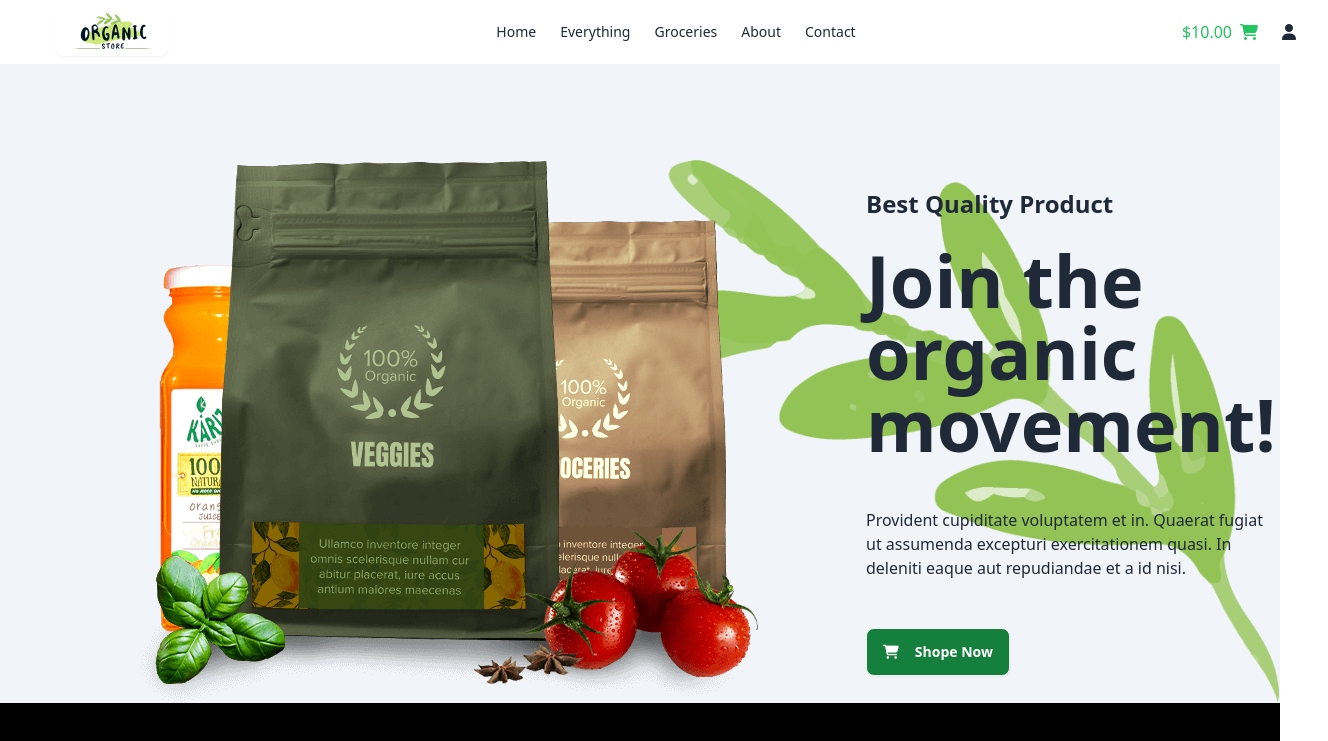
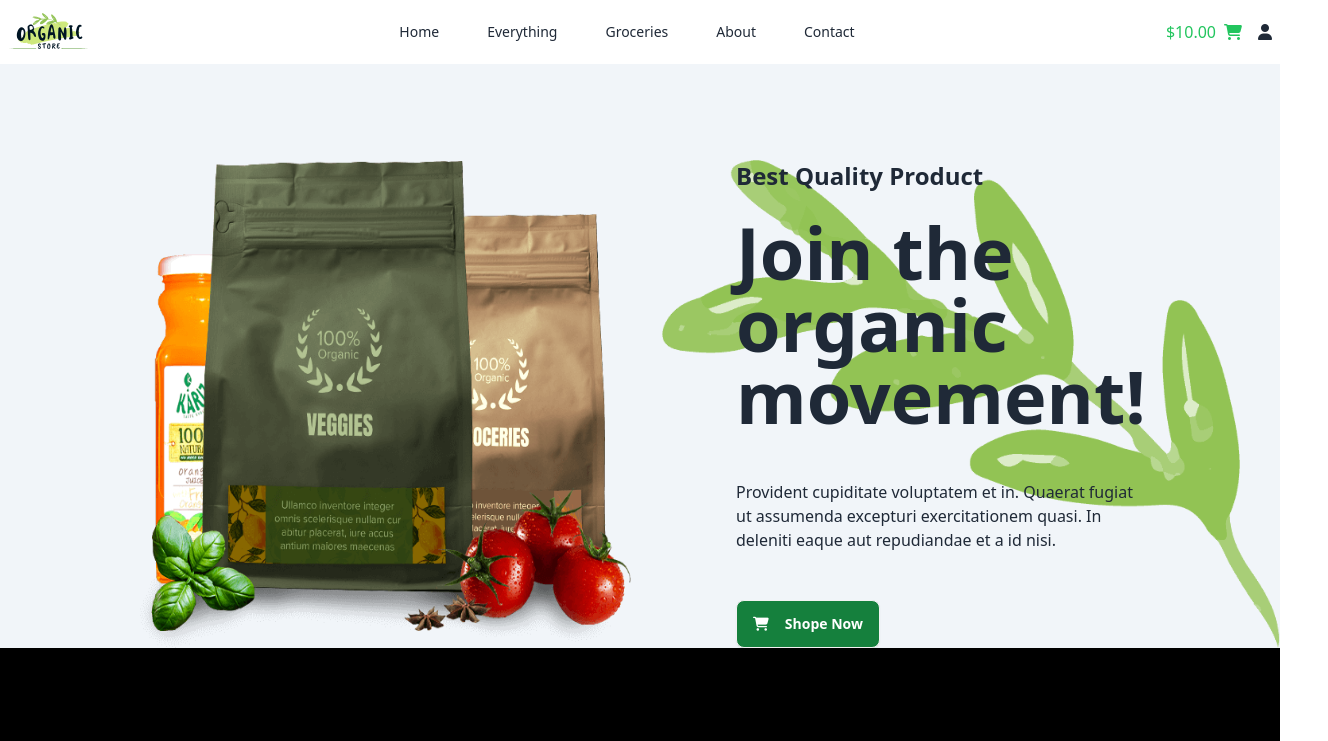
Before and after one commit to MehediZ07/Organic-shop-repo, a plain HTML site: page index.html in a window 1280 px wide. Shown: the top 741 px of the page, 1328 px wide, since content can reach past the window. Drawn offline with nearby package versions, Linux system fonts and the light colour scheme.

Commit message:
Navbar correction

```diff
--- a/index.html
+++ b/index.html
@@ -44,69 +44,82 @@
 <body class="Poppins bg-black">
     <header class="w-full  bg-[#F1F5F9]">
         <div class=" bg-white">
+            <nav class="container mx-auto">
 
-
-            <nav class="container mx-auto">
-                <div class="navbar space-x-6 md:mx-12">
-                    <div class="navbar-start ">
-
-                        <a class="btn  text-xl bg-transparent border-0"><img class="w-20 h-auto " src="images/logo.svg"
+                <div class="navbar flex justify-between">
+                    <div class=" ml-4 md:ml-0">
+                        <a class="text-xl bg-transparent border-0"><img class="w-20 h-auto " src="images/logo.svg"
                                 alt=""></a>
                     </div>
-                    <div class="navbar-center hidden lg:flex">
-                        <ul class="menu menu-horizontal px-1 space-x-6">
+
+                    <div class="navbar-center hidden lg:flex ">
+                        <ul class="menu menu-horizontal space-x-12 px-1 ">
                             <a href="">
-                                <li>Home</li>
+                                Home
                             </a>
                             <a href="">
-                                <li>Everything</li>
+                                Everything
                             </a>
                             <a href="">
-                                <li>Groceries</li>
+                                Groceries
                             </a>
                             <a href="">
-                                <li>About</li>
+                                About
                             </a>
                             <a href="">
-                                <li>Contact</li>
+                                Contact
                             </a>
                         </ul>
                     </div>
-                    <div class="navbar-end space-x-6">
+                    <div class=" space-x-4  md:flex">
+
                         <a href="" class="text-green-500">$10.00<i class="fa-solid fa-cart-shopping pl-2"></i></a>
                         <a href=""><i class="fa-solid fa-user"></i></a>
-                    </div>
-                    <div class="dropdown dropdown-end ">
-                        <div tabindex="0" role="button" class="btn btn-ghost lg:hidden bg-green-500 h-10 ">
-                            <i class="fa-solid fa-bars"></i>
+                        </a>
+                        <!-- Dropdown menu for mid device  -->
+                        <div class="dropdown dropdown-end md:hidden ">
+                            <div tabindex="0" role="button"
+                                class="btn btn-ghost btn-circle  bg-green-500 h-10 rounded-lg">
+                                <svg xmlns="http://www.w3.org/2000/svg" fill="none" viewBox="0 0 24 24"
+                                    class="inline-block h-5 w-5 stroke-current">
+                                    <path stroke-linecap="round" stroke-linejoin="round" stroke-width="2"
+                                        d="M4 6h16M4 12h16M4 18h16"></path>
+                                </svg>
                             </div>
                             <ul tabindex="0"
-                            class="menu menu-sm dropdown-content  text-black rounded-box z-[1] mt-3 w-24 p-2 shadow space-y-2">
+                                class="menu menu-sm dropdown-content bg-base-100 pri-txt-clr rounded-box z-[1] mt-3 w-52 p-2 shadow">
                                 <a href="">
-                                <li>Home</li>
+                                    Home
                                 </a>
                                 <a href="">
-                                <li>Everything</li>
+                                    Everything
                                 </a>
                                 <a href="">
-                                <li>Groceries</li>
+                                    Groceries
                                 </a>
                                 <a href="">
-                                <li>About</li>
+                                    About
                                 </a>
                                 <a href="">
-                                <li>Contact</li>
+                                    Contact
                                 </a>
                             </ul>
                         </div>
                     </div>
+
+
+
+
+                </div>
+
+
             </nav>
         </div>
         <!-- banner  -->
         <div class="hero container mx-auto my-24 bg-leaf bg-no-repeat bg-right-bottom bg-opacity-10 bg-contain">
-            <div class="flex flex-col lg:flex-row px-10 gap-24  mx-24">
-                <img src="images/bannerbg.png" class=" rounded-lg " />
-                <div class="space-y-6 justify-center flex flex-col pb-12 lg:pb-0 ">
+            <div class="flex flex-col lg:flex-row px-10 gap-24  lg:mx-24 ">
+                <img src="images/bannerbg.png" class=" rounded-lg lg:max-w-[50%]" />
+                <div class="space-y-6 justify-center flex flex-col pb-12 lg:pb-0 md:max-w-1/2">
                     <p class="font-bold text-2xl">Best Quality Product</p>
                     <h1 class="lg:text-7xl text-4xl  font-bold">Join the organic <br> movement!</h1>
                     <p class="py-6">
@@ -178,7 +191,7 @@
             </div>
         </div>
         <div class="bg-call_to_action bg-cover bg-center">
-            <div class=" container mx-auto text-center py-12 text-white">
+            <div class=" container mx-auto text-center py-12 text-white px-4">
 
                 <h1 class="lg:text-7xl text-4xl  font-bold">Join the organic <br> movement!</h1>
                 <p class="py-6 max-w-2xl mx-auto">
```
Lines whose indentation alone changed are shown as unchanged.
